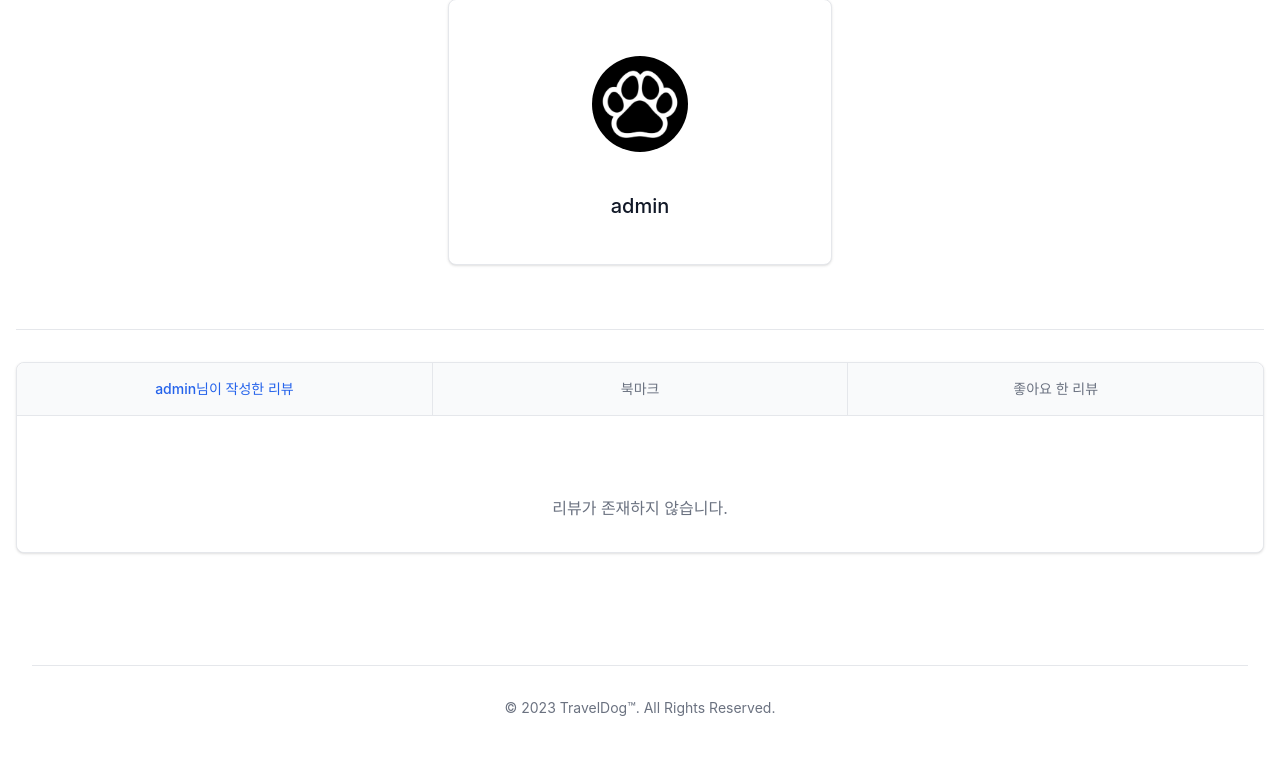
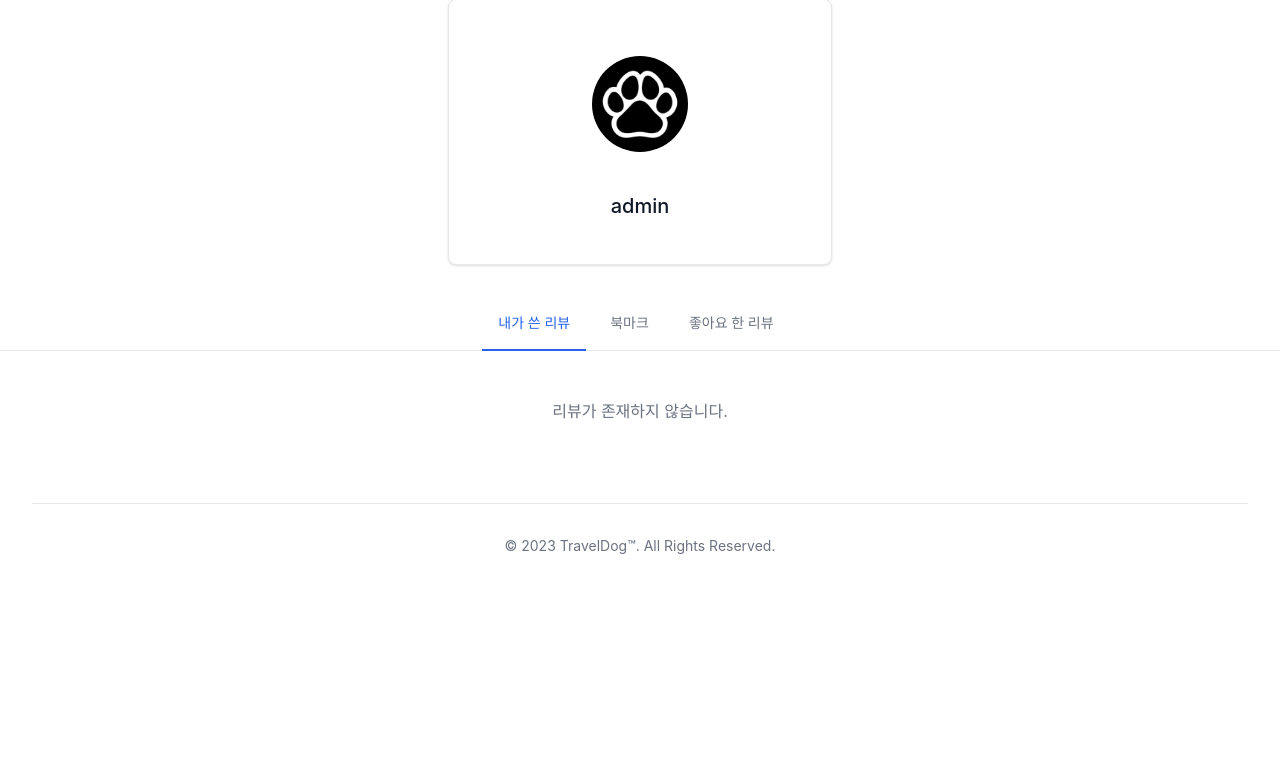
Before and after one commit to team8-semiproject/TravelDog, a Django app: page /accounts/profile/admin/ in a window 1280 px wide. Shown: the part 77-843 px from the top of the page. After the commit the page ends 631 px from the top, so only its background shows below. Run offline with Django 3.2, Linux system fonts and the light colour scheme; data comes from the database, SQL or seed files in the repository; data that the repository does not hold is empty; some libraries are stand-ins or nearby versions.

Commit message:
Update templates

```diff
--- a/accounts/templates/accounts/profile.html
+++ b/accounts/templates/accounts/profile.html
@@ -1,105 +1,6 @@
 {% extends 'base.html' %}
 {% load static %}
 {% block content %}
-  {% include 'accounts/profile_box.html' %}
-  <div class="w-full max-w-screen-xl mx-auto p-4 md:py-8">
-    <hr class="my-6 border-gray-200 sm:mx-auto dark:border-gray-700 lg:my-8" />
-    <div class="w-full bg-white border border-gray-200 rounded-lg shadow dark:bg-gray-800 dark:border-gray-700">
-      <div class="sm:hidden">
-        <label for="tabs" class="sr-only">Select tab</label>
-        <select id="tabs"
-                class="bg-gray-50 border-0 border-b border-gray-200 text-gray-900 text-sm rounded-t-lg focus:ring-blue-500 focus:border-blue-500 block w-full p-2.5 dark:bg-gray-700 dark:border-gray-600 dark:placeholder-gray-400 dark:text-white dark:focus:ring-blue-500 dark:focus:border-blue-500">
-          {% if user.username == person.username %}
-            <option>나의 리뷰</option>
-            <option>북마크</option>
-            <option>좋아요 한 리뷰</option>
-          {% else %}
-            <option>{{ person }}님의 리뷰</option>
-            <option>북마크</option>
-            <option>좋아요 한 리뷰</option>
-          {% endif %}
-        </select>
-      </div>
-      <ul class="hidden text-sm font-medium text-center text-gray-500 divide-x divide-gray-200 rounded-lg sm:flex dark:divide-gray-600 dark:text-gray-400"
-          id="fullWidthTab"
-          data-tabs-toggle="#fullWidthTabContent"
-          role="tablist">
-        {% if user.username == person.username %}
-          <li class="w-full">
-            <button id="stats-tab"
-                    data-tabs-target="#stats"
-                    type="button"
-                    role="tab"
-                    aria-controls="stats"
-                    aria-selected="true"
-                    class="inline-block w-full p-4 rounded-tl-lg bg-gray-50 hover:bg-gray-100 focus:outline-none dark:bg-gray-700 dark:hover:bg-gray-600">
-              나의 리뷰
-            </button>
-          </li>
-          <li class="w-full">
-            <button id="about-tab"
-                    data-tabs-target="#about"
-                    type="button"
-                    role="tab"
-                    aria-controls="about"
-                    aria-selected="false"
-                    class="inline-block w-full p-4 bg-gray-50 hover:bg-gray-100 focus:outline-none dark:bg-gray-700 dark:hover:bg-gray-600">
-              북마크
-            </button>
-          </li>
-          <li class="w-full">
-            <button id="faq-tab"
-                    data-tabs-target="#faq"
-                    type="button"
-                    role="tab"
-                    aria-controls="faq"
-                    aria-selected="false"
-                    class="inline-block w-full p-4 rounded-tr-lg bg-gray-50 hover:bg-gray-100 focus:outline-none dark:bg-gray-700 dark:hover:bg-gray-600">
-              좋아요 한 리뷰
-            </button>
-          </li>
-        {% else %}
-          <li class="w-full">
-            <button id="stats-tab"
-                    data-tabs-target="#stats"
-                    type="button"
-                    role="tab"
-                    aria-controls="stats"
-                    aria-selected="true"
-                    class="inline-block w-full p-4 rounded-tl-lg bg-gray-50 hover:bg-gray-100 focus:outline-none dark:bg-gray-700 dark:hover:bg-gray-600">
-              {{ person }}님이 작성한 리뷰
-            </button>
-          </li>
-          <li class="w-full">
-            <button id="about-tab"
-                    data-tabs-target="#about"
-                    type="button"
-                    role="tab"
-                    aria-controls="about"
-                    aria-selected="false"
-                    class="inline-block w-full p-4 bg-gray-50 hover:bg-gray-100 focus:outline-none dark:bg-gray-700 dark:hover:bg-gray-600">
-              북마크
-            </button>
-          </li>
-          <li class="w-full">
-            <button id="faq-tab"
-                    data-tabs-target="#faq"
-                    type="button"
-                    role="tab"
-                    aria-controls="faq"
-                    aria-selected="false"
-                    class="inline-block w-full p-4 rounded-tr-lg bg-gray-50 hover:bg-gray-100 focus:outline-none dark:bg-gray-700 dark:hover:bg-gray-600">
-              좋아요 한 리뷰
-            </button>
-          </li>
-        {% endif %}
-      </ul>
-      <div id="fullWidthTabContent"
-           class="border-t border-gray-200 dark:border-gray-600">
-        {% include  'accounts/profile_/proflie_my.html' %}
-        {% include  'accounts/profile_/proflie_bookmark.html' %}
-        {% include  'accounts/profile_/proflie_like.html' %}
-      </div>
-    </div>
-  </div>
+  {% include 'accounts/profile_/profile_box.html' %}
+  {% include 'accounts/profile_/profile_tabs.html' %}
 {% endblock content %}
--- a/accounts/templates/accounts/bookmark_card.html
+++ b/accounts/templates/accounts/profile_/bookmark_card.html
@@ -1,8 +1,9 @@
 {% load static %}
 
-<div class="group relative shadow hover:shadow-lg px-2 pt-2 pb-4 rounded-lg">
+<div class="group relative shadow hover:shadow-lg pt-2 pb-4 rounded-lg">
+
   <!--place photo-->
-  <div class="h-80 aspect-h-1 aspect-w-1 w-full overflow-hidden rounded-md bg-gray-200 lg:aspect-none group-hover:opacity-75 lg:h-80">
+  <div class="h-80 aspect-h-1 aspect-w-1 w-full overflow-hidden rounded-md lg:aspect-none group-hover:opacity-75 lg:h-80">
     {% with place.photos.all|first as photo %}
     {% if photo %}
     <img src="{{photo.photo.url}}" alt="{{photos.photo}}" class="rounded h-full w-full object-cover object-center lg:h-full lg:w-full">
--- /dev/null
+++ b/accounts/templates/accounts/profile_/bookmarks_tab.html
@@ -0,0 +1,12 @@
+{% load static %}
+        <!-- More products... -->
+        {% if not bookmark_places %}
+        <p class="text-base mt-12 text-gray-500 text-center">여행지가 존재하지 않습니다.</p>
+        {% endif %}
+        <div class="mx-auto grid grid-cols-1 gap-x-6 gap-y-10 sm:grid-cols-2 lg:grid-cols-3 xl:gap-x-8">
+          {% for place in bookmark_places %}
+
+            {% include 'accounts/profile_/bookmark_card.html' %}
+
+          {% endfor %}
+        </div>
--- a/accounts/templates/accounts/like_review_card.html
+++ b/accounts/templates/accounts/profile_/like_review_card.html
@@ -1,7 +1,7 @@
 {% load static %}
 
-<a href="{% url 'places:detail' review.place.pk %}" class="mx-auto rounded md:w-4/6 bg-slate-100 border border-gray-200 rounded-lg shadow hover:bg-gray-100 dark:border-gray-700 dark:bg-gray-800 dark:hover:bg-gray-700  m-5">
-  <div class="flex flex-col lg:flex-row">
+<a href="{% url 'places:detail' review.place.pk %}" class="mx-auto my-4 rounded md:w-4/6 border border-gray-200 rounded-lg shadow hover:bg-gray-100 dark:border-gray-700 dark:bg-gray-800 dark:hover:bg-gray-700">
+  <div class="flex flex-col lg:flex-row rounded bg-gray-200">
     <!--image area-->
       {% with review.place.photos.all|first as photo %}
           {% if photo %}
--- /dev/null
+++ b/accounts/templates/accounts/profile_/likes_tab.html
@@ -0,0 +1,9 @@
+{% load static %}
+
+    {% if not like_reviews %}
+        <p class="text-base mt-12 text-gray-500 text-center">리뷰가 존재하지 않습니다.</p>
+    {% else %}
+        {% for review in like_reviews %}
+        {% include 'accounts/profile_/like_review_card.html' %}
+        {% endfor %}
+    {% endif %}
--- a/accounts/templates/accounts/profile_box.html
+++ b/accounts/templates/accounts/profile_/profile_box.html
@@ -1,7 +1,9 @@
 {% load static %}
 {% load tailwind_filters %}
-<div class="flex justify-center pt-4">
+<div class="flex justify-center pt-4 mb-8">
   <div class="w-full max-w-sm bg-white border border-gray-200 rounded-lg shadow dark:bg-gray-800 dark:border-gray-700">
+
+
     <div class="flex justify-end px-4 pt-4">
       <div class="flex flex-col items-center pb-10 relative">
         {% if person == user %}
@@ -42,6 +44,7 @@
         {% endif %}
       </div>
     </div>
+
     <div class="flex flex-col items-center pb-10">
       <!-- 사진이 없으면 기본사진 사진이 있으면 해당 사진 출력 -->
       {% if person.picture %}
@@ -54,10 +57,12 @@
              alt="default-profile-picutre">
       {% endif %}
     </div>
+
     <div class="flex flex-col items-center pb-10">
       <!-- 유저네임 출력 -->
       <h5 class="mb-1 text-xl font-medium text-gray-900 dark:text-white">{{ person.username }}</h5>
     </div>
+
   </div>
 </div>
 <!-- Modal toggle -->
@@ -114,7 +119,9 @@
                  value="이미지 저장">
         </input>
         <a href="{% url 'accounts:delete_picture' %}"
-           class="block px-4 py-2 text-sm text-gray-700 hover:bg-red-100 dark:hover:bg-gray-600 dark:text-gray-200 dark:hover:text-white">이미지 삭제</a>
+           class="block px-4 py-2 text-sm text-gray-700 hover:bg-red-100 dark:hover:bg-gray-600 dark:text-gray-200 dark:hover:text-white">
+          이미지 삭제
+        </a>
       </div>
     </form>
   </div>
--- /dev/null
+++ b/accounts/templates/accounts/profile_/profile_tabs.html
@@ -0,0 +1,28 @@
+
+<div class="mb-4 border-b border-gray-200 dark:border-gray-700">
+  <ul class="flex flex-wrap -mb-px text-sm font-medium justify-center text-center" id="myTab" data-tabs-toggle="#myTabContent" role="tablist">
+      <li class="mr-2" role="presentation">
+          <button class="inline-block p-4 border-b-2 rounded-t-lg"
+                  id="user-reviews-tab" data-tabs-target="#user-reviews" type="button" role="tab" aria-controls="profile" aria-selected="false">내가 쓴 리뷰</button>
+      </li>
+      <li class="mr-2" role="presentation">
+          <button class="inline-block p-4 border-b-2 border-transparent rounded-t-lg hover:text-gray-600 hover:border-gray-300 dark:hover:text-gray-300"
+                  id="bookmarks-tab" data-tabs-target="#bookmarks" type="button" role="tab" aria-controls="dashboard" aria-selected="false">북마크</button>
+      </li>
+      <li class="mr-2" role="presentation">
+          <button class="inline-block p-4 border-b-2 border-transparent rounded-t-lg hover:text-gray-600 hover:border-gray-300 dark:hover:text-gray-300"
+                  id="likes-tab" data-tabs-target="#likes" type="button" role="tab" aria-controls="settings" aria-selected="false">좋아요 한 리뷰</button>
+      </li>
+  </ul>
+</div>
+<div id="myTabContent">
+  <div class="md:w-3/6 mx-auto hidden rounded-lg" id="user-reviews" role="tabpanel" aria-labelledby="user-reviews-tab">
+    {% include 'accounts/profile_/user_reviews_tab.html' %}
+  </div>
+  <div class="md:w-3/6 mx-auto hidden rounded-lg" id="bookmarks" role="tabpanel" aria-labelledby="bookmarks-tab">
+    {% include 'accounts/profile_/bookmarks_tab.html' %}
+  </div>
+  <div class="md:w-3/6 mx-auto hidden rounded-lg" id="likes" role="tabpanel" aria-labelledby="likes-tab">
+    {% include 'accounts/profile_/likes_tab.html' %}
+  </div>
+</div>
--- a/accounts/templates/accounts/profile_/proflie_bookmark.html
+++ /dev/null
@@ -1,17 +0,0 @@
-{% load static %}
-
-<div class="hidden p-4 bg-white rounded-lg md:p-8 dark:bg-gray-800" id="about" role="tabpanel" aria-labelledby="about-tab">
-    <div class="mt-6">
-        <!-- More products... -->
-        {% if not bookmark_places %}
-        <p class="text-base mt-12 text-gray-500 text-center">여행지가 존재하지 않습니다.</p>
-        {% endif %}
-        <div class="mt-6 mx-auto lg:w-5/6 grid grid-cols-1 gap-x-6 gap-y-10 sm:grid-cols-2 lg:grid-cols-3 xl:gap-x-8">
-          {% for place in bookmark_places %}
-
-            {% include 'accounts/bookmark_card.html' %}
-
-          {% endfor %}
-        </div>
-      </div>
-</div>
--- a/accounts/templates/accounts/profile_/proflie_like.html
+++ /dev/null
@@ -1,60 +0,0 @@
-{% load static %}
-<div class="hidden p-4 bg-white rounded-lg lg:p-8 dark:bg-gray-800 flex justify-center flex-col w-full"
-     id="faq"
-     role="tabpanel"
-     aria-labelledby="faq-tab">
-    {% if not like_reviews %}
-        <p class="text-base mt-12 text-gray-500 text-center">리뷰가 존재하지 않습니다.</p>
-    {% else %}
-        {% for review in like_reviews %}
-        {% include 'accounts/like_review_card.html' %}
-        {% endfor %}
-    {% endif %}
-    {% comment %} <nav aria-label="Page navigation example" class="flex justify-center mt-20">
-    <ul class="inline-flex items-center -space-x-px">
-        {% if like_reviews.has_previous %}
-        <li>
-        <a href="?page={{ like_reviews.previous_page_number }}" class="block px-3 py-2 ml-0 leading-tight text-gray-500 bg-white border border-gray-300 rounded-l-lg hover:bg-gray-100 hover:text-gray-700 dark:bg-gray-800 dark:border-gray-700 dark:text-gray-400 dark:hover:bg-gray-700 dark:hover:text-white">
-            <span class="sr-only">이전</span>
-            <svg aria-hidden="true" class="w-5 h-5" fill="currentColor" viewBox="0 0 20 20" xmlns="http://www.w3.org/2000/svg"><path fill-rule="evenodd" d="M12.707 5.293a1 1 0 010 1.414L9.414 10l3.293 3.293a1 1 0 01-1.414 1.414l-4-4a1 1 0 010-1.414l4-4a1 1 0 011.414 0z" clip-rule="evenodd"></path></svg>
-        </a>
-        </li>
-        {% else %}
-        <li>
-        <a href="" class="block px-3 py-2 ml-0 leading-tight text-gray-500 bg-white border border-gray-300 rounded-l-lg hover:bg-gray-100 hover:text-gray-700 dark:bg-gray-800 dark:border-gray-700 dark:text-gray-400 dark:hover:bg-gray-700 dark:hover:text-white disabled">
-            <span class="sr-only">이전</span>
-            <svg aria-hidden="true" class="w-5 h-5" fill="currentColor" viewBox="0 0 20 20" xmlns="http://www.w3.org/2000/svg"><path fill-rule="evenodd" d="M12.707 5.293a1 1 0 010 1.414L9.414 10l3.293 3.293a1 1 0 01-1.414 1.414l-4-4a1 1 0 010-1.414l4-4a1 1 0 011.414 0z" clip-rule="evenodd"></path></svg>
-        </a>
-        </li>
-        {% endif %}
-        {% for page_number in like_reviews.paginator.page_range %}
-        {% if page_number >= like_reviews.number|add:-5 and page_number <= like_reviews.number|add:5 %}
-            {% if page_number == like_reviews.number %}
-            <li>
-                <a href="?page={{ page_number }}" aria-current="page" class="z-10 px-3 py-2 leading-tight text-blue-600 border border-blue-300 bg-blue-50 hover:bg-blue-100 hover:text-blue-700 dark:border-gray-700 dark:bg-gray-700 dark:text-white">{{ page_number }}</a>
-            </li>
-            {% else %}
-            <li>
-                <a href="?page={{ page_number }}" class="px-3 py-2 leading-tight text-gray-500 bg-white border border-gray-300 hover:bg-gray-100 hover:text-gray-700 dark:bg-gray-800 dark:border-gray-700 dark:text-gray-400 dark:hover:bg-gray-700 dark:hover:text-white">{{ page_number }}</a>
-            </li>
-            {% endif %}
-        {% endif %}
-        {% endfor %}
-        {% if like_reviews.has_next %}
-        <li>
-            <a href="?page={{ like_reviews.next_page_number }}" class="block px-3 py-2 leading-tight text-gray-500 bg-white border border-gray-300 rounded-r-lg hover:bg-gray-100 hover:text-gray-700 dark:bg-gray-800 dark:border-gray-700 dark:text-gray-400 dark:hover:bg-gray-700 dark:hover:text-white">
-            <span class="sr-only">다음</span>
-            <svg aria-hidden="true" class="w-5 h-5" fill="currentColor" viewBox="0 0 20 20" xmlns="http://www.w3.org/2000/svg"><path fill-rule="evenodd" d="M7.293 14.707a1 1 0 010-1.414L10.586 10 7.293 6.707a1 1 0 011.414-1.414l4 4a1 1 0 010 1.414l-4 4a1 1 0 01-1.414 0z" clip-rule="evenodd"></path></svg>
-            </a>
-        </li>
-        {% else %}
-        <li>
-            <a href="" tabindex="-1" aria-disabled="true" class="block px-3 py-2 leading-tight text-gray-500 bg-white border border-gray-300 rounded-r-lg hover:bg-gray-100 hover:text-gray-700 dark:bg-gray-800 dark:border-gray-700 dark:text-gray-400 dark:hover:bg-gray-700 dark:hover:text-white disabled">
-            <span class="sr-only">다음</span>
-            <svg aria-hidden="true" class="w-5 h-5" fill="currentColor" viewBox="0 0 20 20" xmlns="http://www.w3.org/2000/svg"><path fill-rule="evenodd" d="M7.293 14.707a1 1 0 010-1.414L10.586 10 7.293 6.707a1 1 0 011.414-1.414l4 4a1 1 0 010 1.414l-4 4a1 1 0 01-1.414 0z" clip-rule="evenodd"></path></svg>
-            </a>
-        </li>
-        {% endif %}
-    </ul>
-    </nav> {% endcomment %}
-</div>
--- a/accounts/templates/accounts/review_card.html
+++ b/accounts/templates/accounts/profile_/review_card.html
@@ -1,7 +1,7 @@
 {% load static %}
 
-<a href="{% url 'places:detail' review.place.pk %}" class="mx-auto rounded md:w-4/6 bg-slate-100 border border-gray-200 rounded-lg shadow hover:bg-gray-100 dark:border-gray-700 dark:bg-gray-800 dark:hover:bg-gray-700  m-5">
-  <div class="flex flex-col lg:flex-row">
+<a href="{% url 'places:detail' review.place.pk %}" class="mx-auto rounded md:w-4/6 border border-gray-200 rounded-lg shadow hover:bg-gray-100 dark:border-gray-700 dark:bg-gray-800 dark:hover:bg-gray-700  m-5">
+  <div class="flex flex-col lg:flex-row bg-gray-200 rounded shadow hover:shadow-lg">
     <!--image area-->
       {% with review.place.photos.all|first as photo %}
           {% if photo %}
--- a/accounts/templates/accounts/profile_/proflie_my.html
+++ b/accounts/templates/accounts/profile_/user_reviews_tab.html
@@ -1,13 +1,11 @@
 {% load static %}
 
-<div class="hidden p-4 bg-white rounded-lg lg:p-8 dark:bg-gray-800 flex justify-center flex-col w-full" id="stats" role="tabpanel" aria-labelledby="stats-tab">
     {% if not my_reviews %}
       <p class="text-base mt-12 text-gray-500 text-center">리뷰가 존재하지 않습니다.</p>
     {% else %}
     {% for review in my_reviews %}
 
-    {% include 'accounts/review_card.html' %}
+    {% include 'accounts/profile_/review_card.html' %}
 
     {% endfor %}
     {% endif %}
-</div>
```
